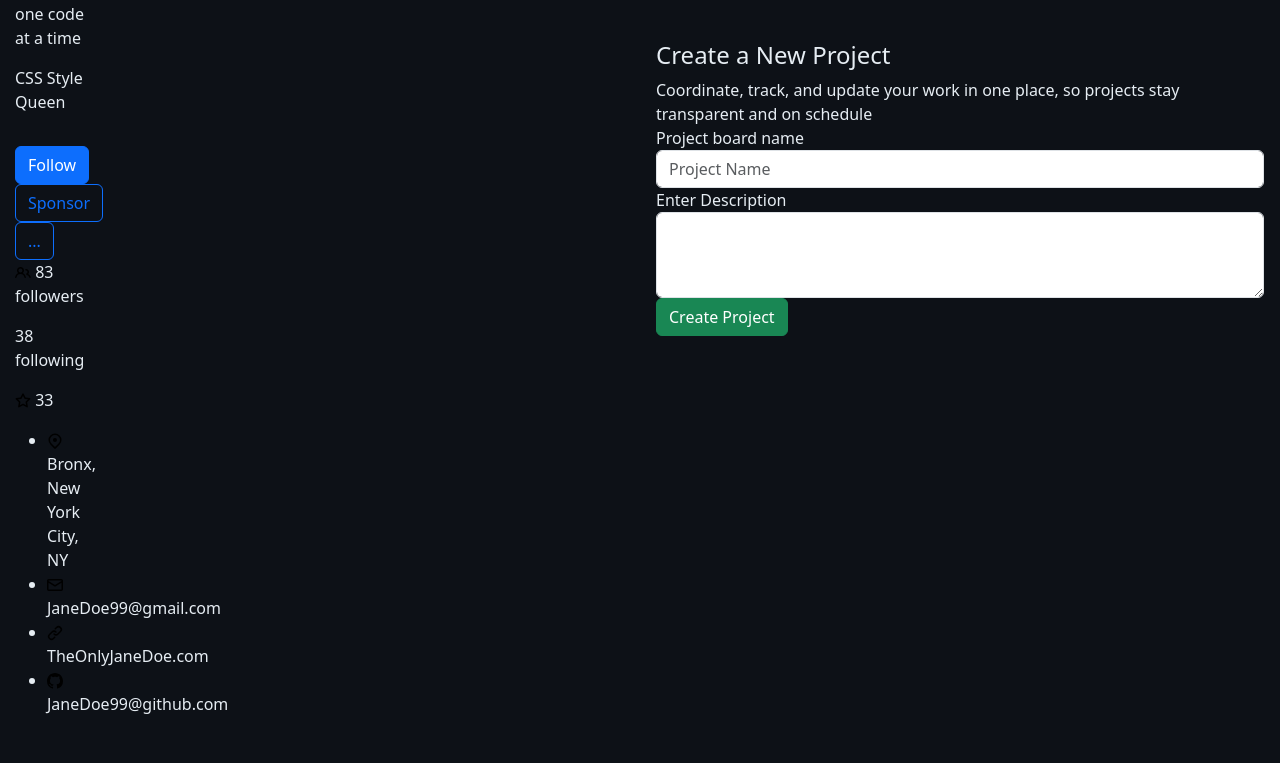
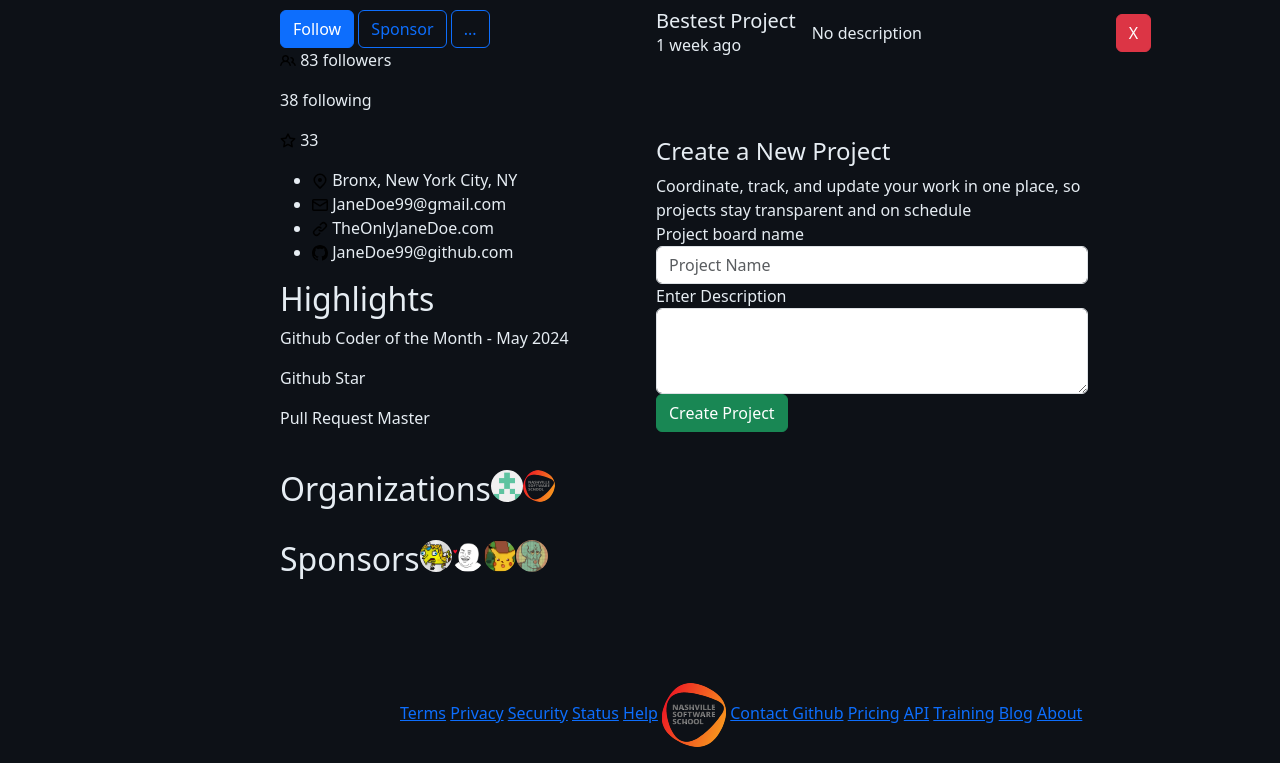
Before and after one commit to nss-evening-cohort-27/gitsub-doing-buzinezz-azz, a plain HTML site: page projectsPage.html in a window 1280 px wide. Shown: the part 357-1120 px from the top of the page. Drawn offline with nearby package versions, Linux system fonts and the light colour scheme.

Commit message:
fixed css and profile section to fit together a bit better

```diff
--- a/projectsPage.css
+++ b/projectsPage.css
@@ -1,19 +1,22 @@
 body{
   background-color: rgb(13, 17, 23);
   color:rgb(230, 237, 243) ;
+
 }
 #pSection{
   display: flex;
   padding: 15px;
   float: left;
-
-
+  width: 50%;
+  padding-left: 280px;
 }
 #navBar{
   display: flex;
   width: 50%;
   float: right;
   padding: 1rem;
+  flex-wrap: wrap;
+  background-color: rgb(13, 17, 23);
 
 }
 #listContainer{
@@ -22,11 +25,21 @@ body{
   float: right;
   width: 50%;
   padding: 1rem;
+  padding-top: 5rem;
+
 }
 #formContainer{
   display: flex;
   float: right;
   width: 50%;
   border: 5px;
-  padding: 1rem;
+
+  padding-top: 3rem;
+  padding-left: 1rem;
+  padding-right: 12rem;
 }
+footer{
+  padding-top: 65rem;
+  padding-left: 25rem;
+
+}
--- a/projectsPage.html
+++ b/projectsPage.html
@@ -9,12 +9,13 @@
 </head>
 <body>
   <div id="navBar"></div>
+  <div id="profileContainer">
     <div id="pSection">
-        <div class="row gutters-md">
-            <div class="col-md-4 mb-3">
+
+            <div>
             <div class="profile-card">
             <div class="card-body">
-                <div class="d-flex flex-column">
+                <div>
                     <div id="profile-header text-align-left">
                         <img id="profile-image" src="/assets/images/profileimage.png" alt="Test" class="rounded-circle" width="150">
                         <h1 id="full-name" class="font-size-xl">Jane Doe</h1>
@@ -50,8 +51,8 @@
                     <li><img id="github-icon" src="/assets/images/mark-github-16.svg">
                         <span class=" font-size-sm">JaneDoe99@github.com</span></li>
                 </ul>
-                <br>
-                <br>
+
+
                 <div id="highlight-section">
                     <h2 class="text-align-left text-bold color-fg-default ">Highlights</h2>
                     <p class=" font-size-md">Github Coder of the Month - May 2024</p>
@@ -78,8 +79,7 @@
             </div>
             </div>
             </div>
-            </div>
-    </div>
+        </div>
 
     <div id="listContainer">
         <div id="proList"></div>
@@ -87,7 +87,27 @@
     <div id="formContainer">
         <div id="pForm"></div>
     </div>
-  <div id="pSection"></div>
+    <footer id="footer">
+        <div class="linkdiv">
+
+          <a href="" class="foot">Terms</a>
+          <a href="" class="foot">Privacy</a>
+          <a href="" class="foot">Security</a>
+          <a href="" class="foot">Status</a>
+          <a href="" class="foot">Help</a>
+
+          <img class="gh-icon" src="assets/images/NSS.png" alt="github icon">
+
+          <a href="" class="foot">Contact Github</a>
+          <a href="" class="foot">Pricing</a>
+          <a href="" class="foot">API</a>
+          <a href="" class="foot">Training</a>
+          <a href="" class="foot">Blog</a>
+          <a href="" class="foot">About</a>
+        </div>
+      </footer>
+      </div>
+
 
 
 
```
Also changed, not shown: assets/images/sun-16.svg.
